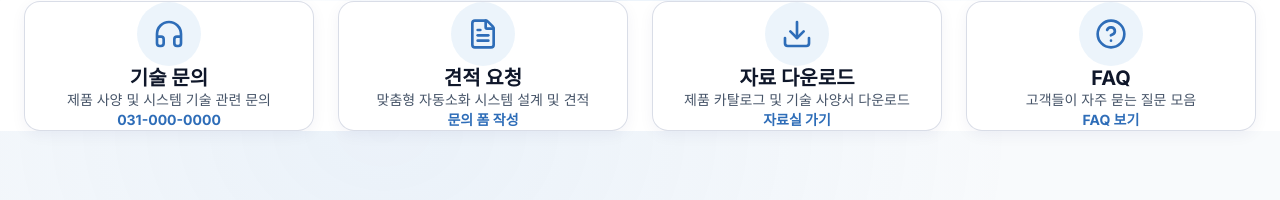
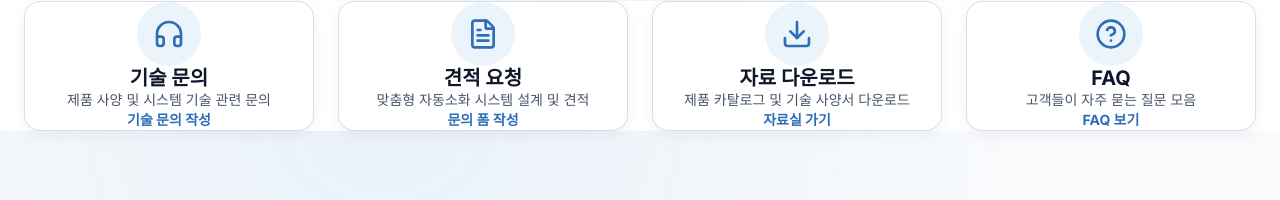
Before and after one commit to Junnn123124/nk-hp, a Next.js app in the folder nkuct-website/: page /support in a window 1280 px wide. Shown: the part 243-443 px from the top of the page. Built offline with nearby package versions, Linux system fonts and the light colour scheme.

Commit message:
전화번호 제거 및 온라인 문의 작성 란 수정

```diff
--- a/nkuct-website/src/app/support/page.tsx
+++ b/nkuct-website/src/app/support/page.tsx
@@ -53,8 +53,9 @@ export default function Support() {
       icon: <Headphones size={32} />,
       title: '기술 문의',
       desc: '제품 사양 및 시스템 기술 관련 문의',
-      action: '031-000-0000',
-      isLink: false
+      action: '기술 문의 작성',
+      isLink: true,
+      href: '#contact-form'
     },
     {
       icon: <FileText size={32} />,
```
